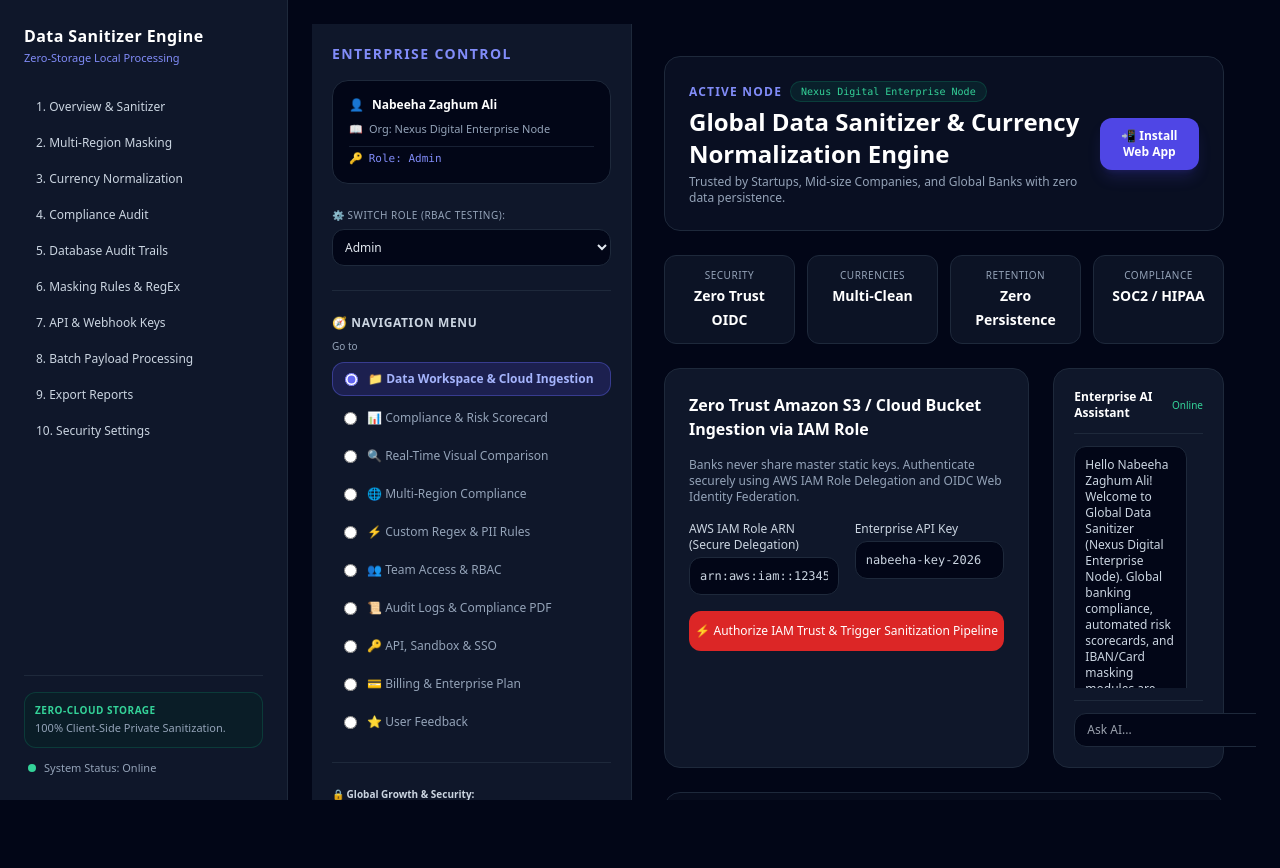
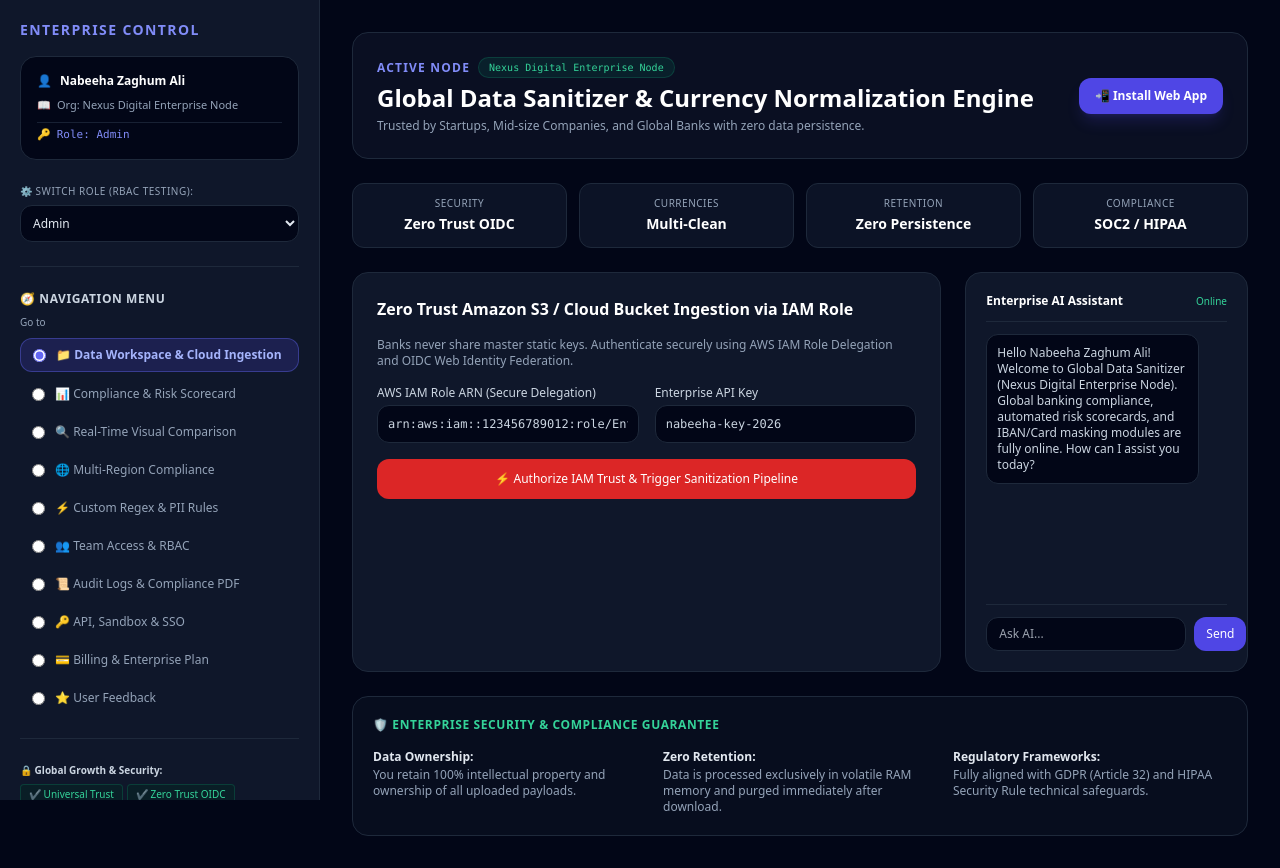
Before and after one commit to nabeehazaghumali-afk/global-data-sanitizer, a Next.js app: page / in a window 1280 px wide. Before the commit the page ends 800 px from the top, so only its background shows below. Built offline with nearby package versions, Linux system fonts and the light colour scheme.

Commit message:
Update layout.js

```diff
--- a/app/layout.js
+++ b/app/layout.js
@@ -1,5 +1,4 @@
 import './globals.css';
-import Link from 'next/link';
 
 export const metadata = {
   title: 'Global Data Sanitizer & Currency Normalization',
@@ -8,59 +7,10 @@ export const metadata = {
 };
 
 export default function RootLayout({ children }) {
-  const modules = [
-    { id: 0, title: "1. Overview & Sanitizer" },
-    { id: 1, title: "2. Multi-Region Masking" },
-    { id: 2, title: "3. Currency Normalization" },
-    { id: 3, title: "4. Compliance Audit" },
-    { id: 4, title: "5. Database Audit Trails" },
-    { id: 5, title: "6. Masking Rules & RegEx" },
-    { id: 6, title: "7. API & Webhook Keys" },
-    { id: 7, title: "8. Batch Payload Processing" },
-    { id: 8, title: "9. Export Reports" },
-    { id: 9, title: "10. Security Settings" }
-  ];
-
   return (
     <html lang="en">
-      <body className="bg-slate-950 text-slate-100 flex h-screen overflow-hidden font-sans">
-        {/* Sidebar */}
-        <aside className="w-72 bg-slate-900 border-r border-slate-800 flex flex-col justify-between p-6 hidden md:flex">
-          <div>
-            <div className="mb-6">
-              <h1 className="text-base font-bold text-white tracking-wide">Data Sanitizer Engine</h1>
-              <p className="text-[11px] text-indigo-400 font-medium mt-0.5">Zero-Storage Local Processing</p>
-            </div>
-
-            <nav className="space-y-1 overflow-y-auto max-h-[calc(100vh-230px)] pr-1">
-              {modules.map((m) => (
-                <Link
-                  key={m.id}
-                  href={`/?tab=${m.id}`}
-                  className="flex items-center px-3 py-2 rounded-xl text-xs font-medium text-slate-300 hover:bg-slate-800 hover:text-white transition"
-                >
-                  <span>{m.title}</span>
-                </Link>
-              ))}
-            </nav>
-          </div>
-
-          <div className="space-y-3 pt-4 border-t border-slate-800">
-            <div className="bg-emerald-950/30 border border-emerald-500/20 p-2.5 rounded-xl">
-              <span className="text-[10px] font-bold uppercase tracking-wider text-emerald-400 block mb-0.5">Zero-Cloud Storage</span>
-              <p className="text-[11px] text-slate-400">100% Client-Side Private Sanitization.</p>
-            </div>
-            <div className="flex items-center space-x-2 text-[11px] text-slate-400 px-1">
-              <span className="w-2 h-2 rounded-full bg-emerald-400 animate-pulse"></span>
-              <span>System Status: Online</span>
-            </div>
-          </div>
-        </aside>
-
-        {/* Main Area */}
-        <main className="flex-1 flex flex-col h-screen overflow-y-auto p-4 lg:p-6 bg-slate-950">
-          {children}
-        </main>
+      <body className="bg-slate-950 text-slate-100 font-sans antialiased">
+        {children}
       </body>
     </html>
   );
```
